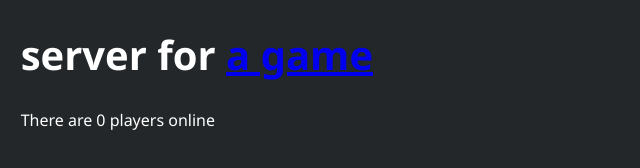
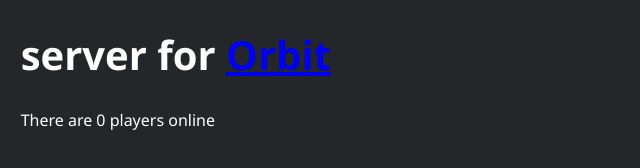
Before and after one commit to Cheese-Games/Orbit, a website: page static/admin.html in a window 1280 px wide. Shown: the whole page, without its empty margins (0-640 px from the left). Drawn offline with nearby package versions, Linux system fonts and the light colour scheme; files that its build step writes are made by us from their sources.

Commit message:
fix some other stuff

```diff
--- a/static/admin.html
+++ b/static/admin.html
@@ -2,7 +2,7 @@
 <html>
 
 <head>
-  <title>a game server</title>
+  <title>Orbit Server</title>
 <link href="https://maxcdn.bootstrapcdn.com/font-awesome/4.4.0/css/font-awesome.min.css" rel="stylesheet">
 <link rel="stylesheet" href="https://cdnjs.cloudflare.com/ajax/libs/font-awesome/4.7.0/css/font-awesome.min.css">
   <link rel="shortcut icon" type="image/x-icon" href="/static/favicon.ico">
@@ -12,7 +12,7 @@
 
 <body>
   <div id = "Main">
-    <h1 id = "Title">server for <a  href="https://a-game.xtracube.repl.co">a game</a></h1>
+    <h1 id = "Title">server for <a  href="https://orbit-cg.herokuapp.com/">Orbit</a></h1>
     <p id="currentPlayers">There are 0 players online</p>
   </div>
   <script src="/static/script.js"></script>
```
Also changed, not shown: index.html (+1 -1 lines).
